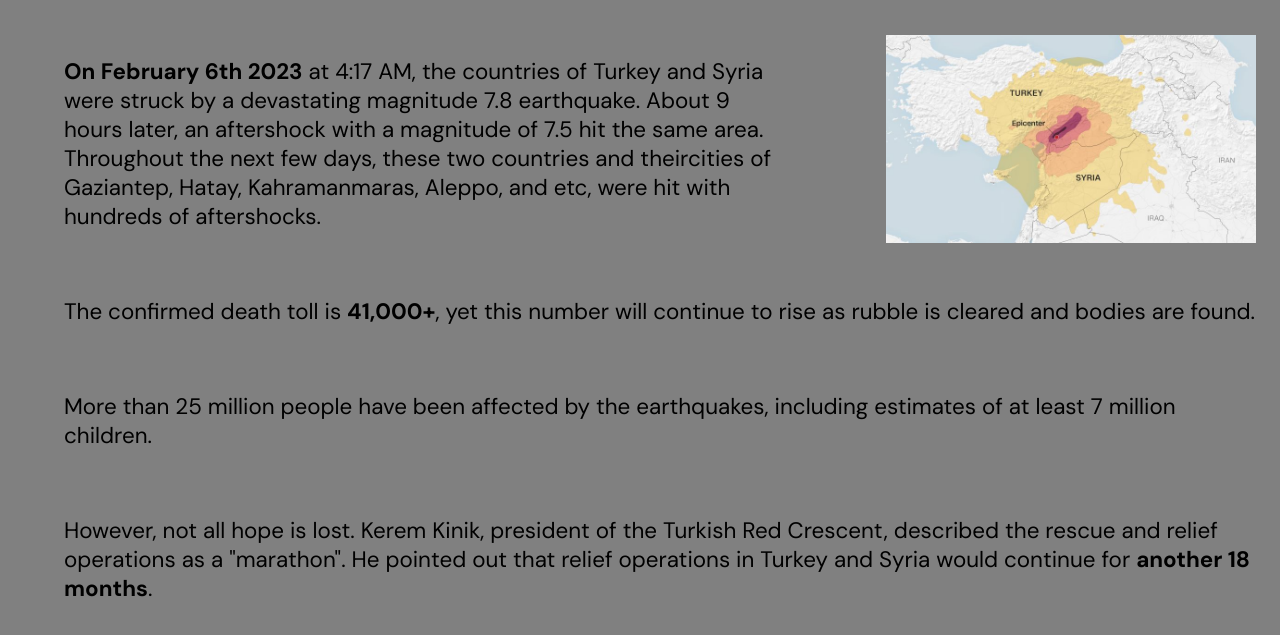
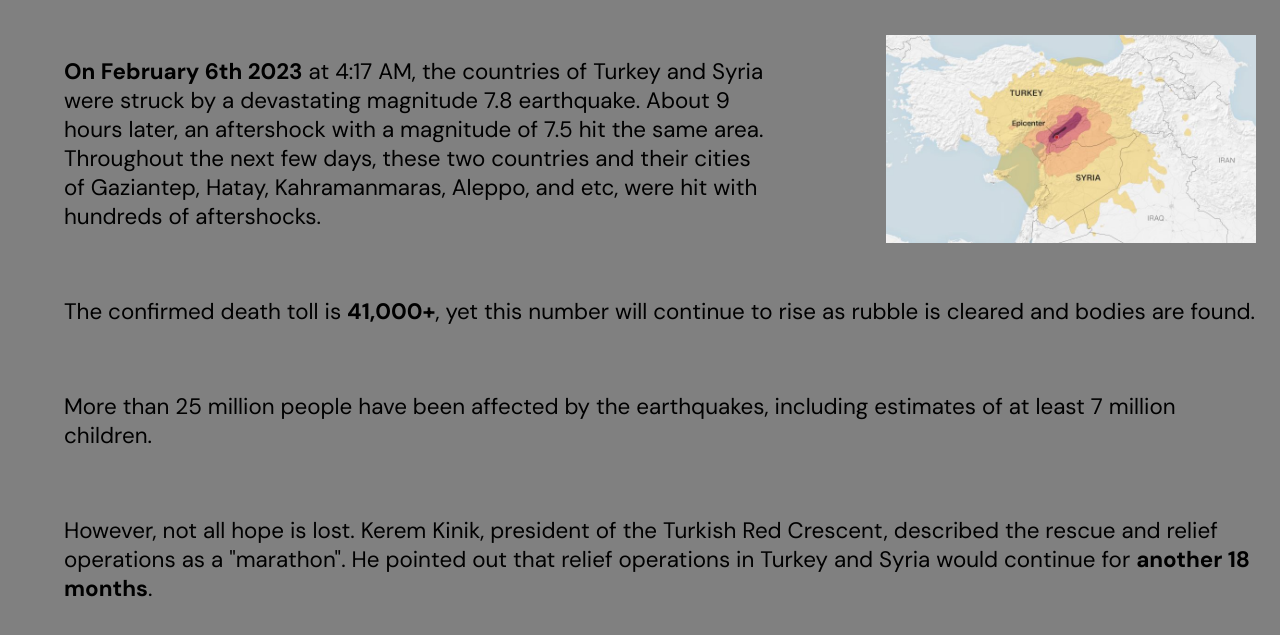
Before and after one commit to kna27/saveturkiye, a plain HTML site: page index.html in a window 1280 px wide. Shown: the part 57-692 px from the top of the page. Drawn offline with Linux system fonts and the light colour scheme.

Commit message:
Update gitignore and fix typo

```diff
--- a/index.html
+++ b/index.html
@@ -21,11 +21,11 @@
     <div id="info">
 
         <br>
-        <img src="/img/map.jpg" id="map"alt="Map of the Earthquake">
+        <img src="/img/map.jpg" id="map" alt="Map of the Earthquake">
         <p id = "par1"><b>On February 6th 2023</b> at 4:17 AM, the countries of Turkey and Syria were struck by a devastating
             magnitude 7.8 earthquake. About 9 hours later, an aftershock
             with a magnitude of 7.5 hit the same area. Throughout the next few days, these two countries and
-            theircities of Gaziantep, Hatay, Kahramanmaras, Aleppo, and etc,
+            their cities of Gaziantep, Hatay, Kahramanmaras, Aleppo, and etc,
             were hit with hundreds of aftershocks.
         </p>
 
```
Also changed, not shown: 2 other files.
